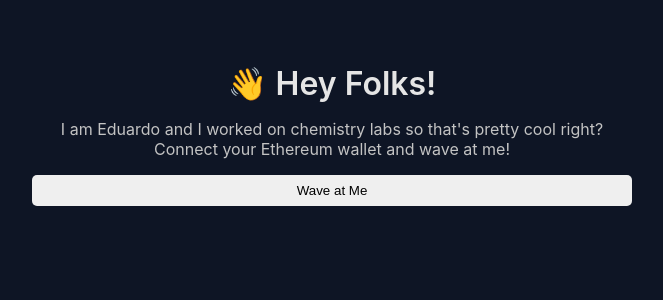
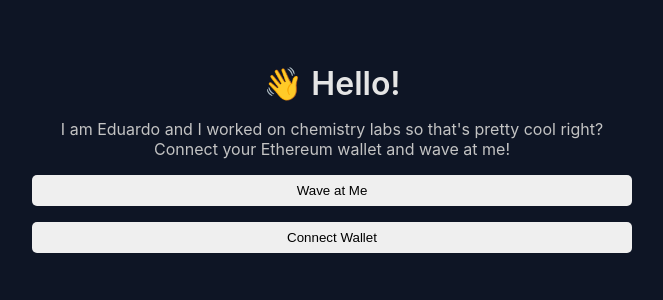
Before and after one commit to eduwr/waveportal-client, a React (Vite) app: page / in a window 1280 px wide. Shown: the top 300 px of the page, without its empty margins (308-971 px from the left). Built offline with nearby package versions, Linux system fonts and the light colour scheme.

Commit message:
hide connect button when wallet is connected

```diff
--- a/src/App.jsx
+++ b/src/App.jsx
@@ -1,8 +1,72 @@
-import React from "react";
+import React, {useEffect, useState} from "react";
 import { ethers } from "ethers";
 import './App.css';
 
 export default function App() {
+
+  /*
+  * Just a state variable we use to store our user's public wallet.
+  */
+  const [currentAccount, setCurrentAccount] = useState("");
+
+  /**
+  * Implement your connectWallet method here
+  */
+  const connectWallet = async () => {
+    try {
+      const { ethereum } = window;
+
+      if (!ethereum) {
+        alert("Get MetaMask!");
+        return;
+      }
+
+      const accounts = await ethereum.request({ method: "eth_requestAccounts" });
+
+      console.log("Connected", accounts[0]);
+      setCurrentAccount(accounts[0]);
+    } catch (error) {
+      console.log(error)
+    }
+  }
+
+  const checkIfWalletIsConnected = async () => {
+    try {
+      const { ethereum } = window;
+
+      if (!ethereum) {
+        console.log("Make sure you have metamask!");
+        return;
+      } else {
+        console.log("We have the ethereum object", ethereum);
+      }
+
+      /*
+      * Check if we're authorized to access the user's wallet
+      */
+      const accounts = await ethereum.request({ method: "eth_accounts" });
+
+      if (accounts.length !== 0) {
+        const account = accounts[0];
+        console.log("Found an authorized account:", account);
+        setCurrentAccount(account)
+      } else {
+        console.log("No authorized account found")
+      }
+    } catch (error) {
+      console.log(error);
+    }
+
+  }
+
+
+  /*
+  * This runs our function when the page loads.
+  */
+  useEffect(() => {
+    checkIfWalletIsConnected();
+  }, [])
+
 
   const wave = () => {
 
@@ -13,7 +77,7 @@
 
       <div className="dataContainer">
         <div className="header">
-        👋 Hey Folks!
+        👋 Hello!
         </div>
 
         <div className="bio">
@@ -23,6 +87,9 @@
         <button className="waveButton" onClick={wave}>
           Wave at Me
         </button>
+        <button className="waveButton" onClick={connectWallet}>
+         Connect Wallet
+        </button>
       </div>
     </div>
   );
```
